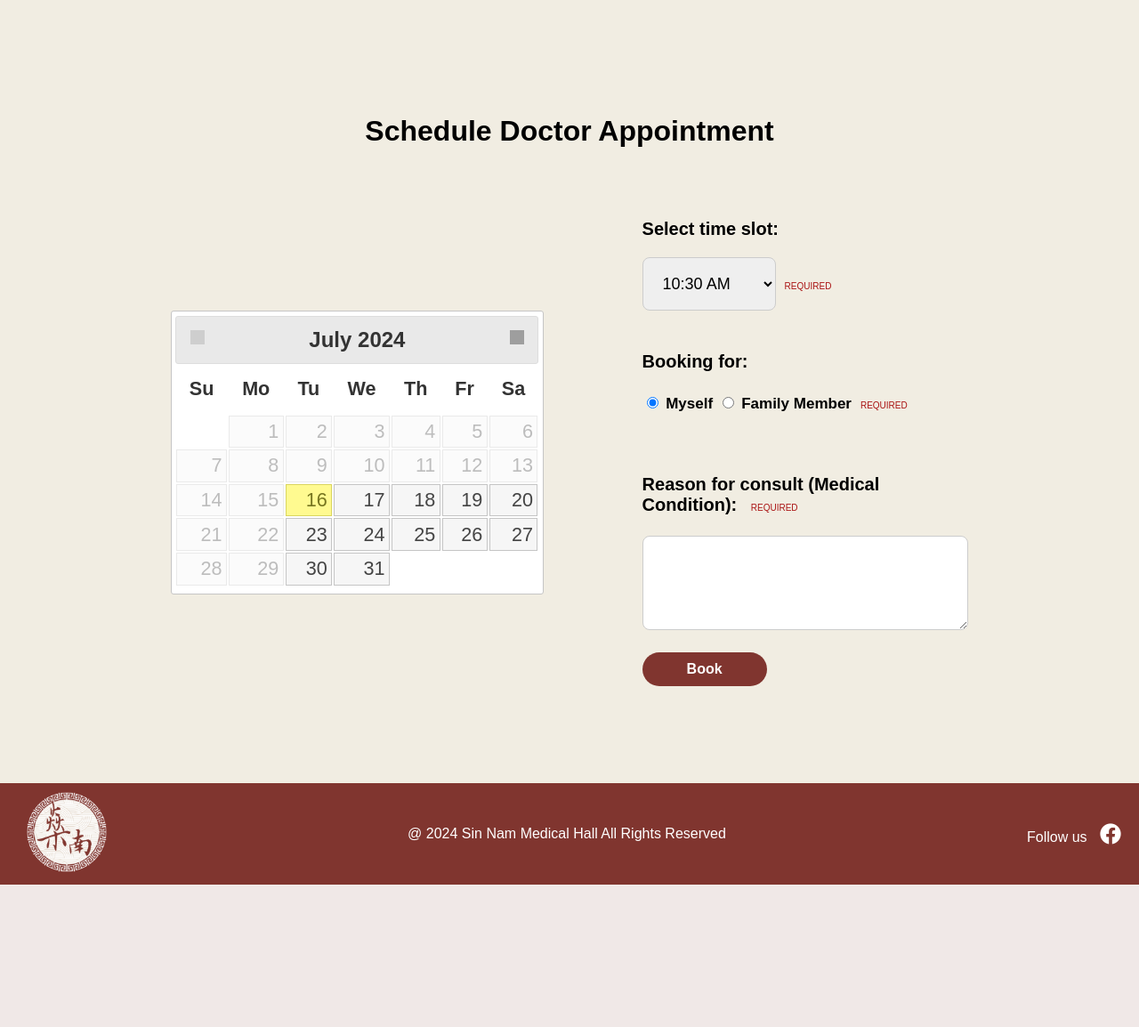
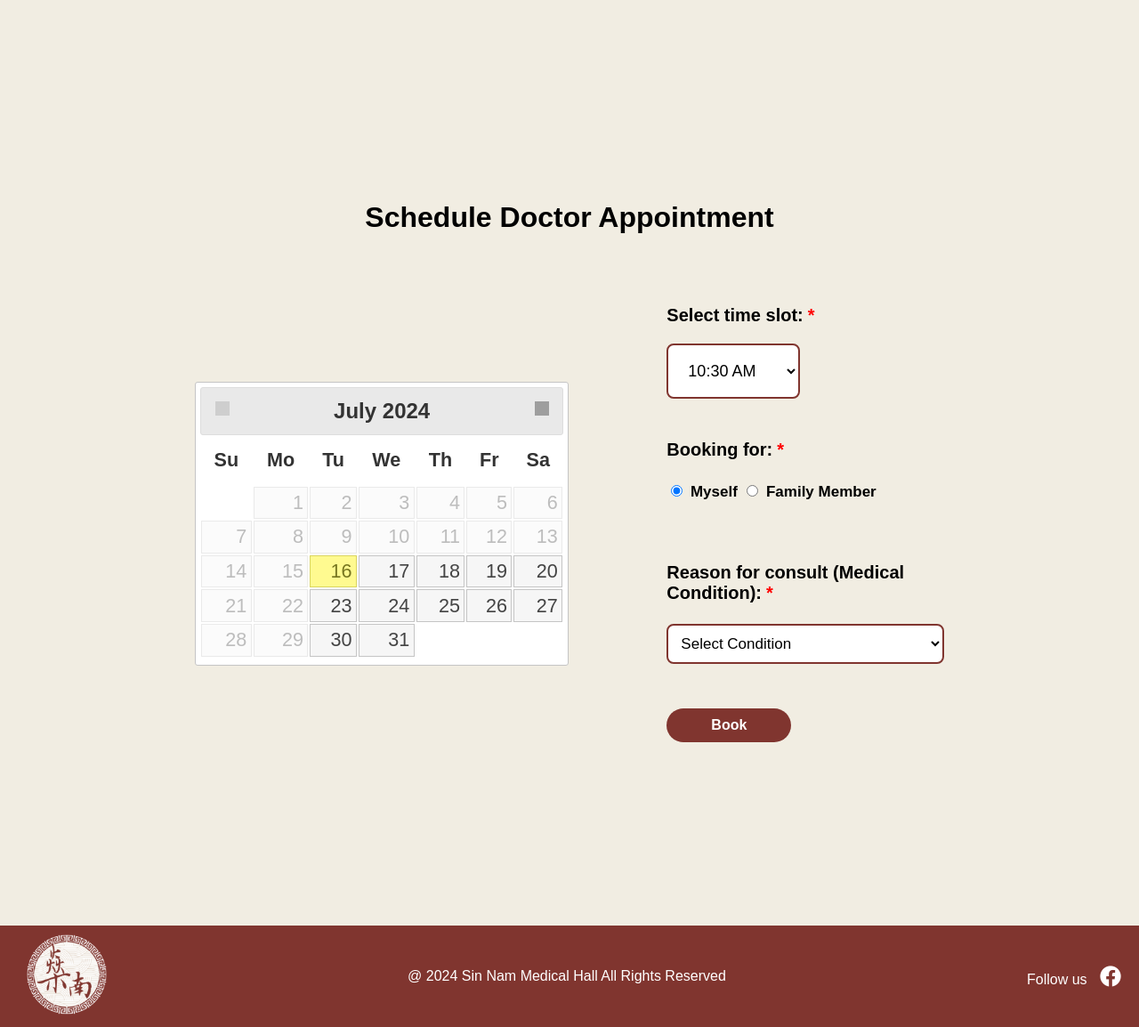
Before and after one commit to weih3ng/SINNAM_FYP, a PHP site: page /SINNAM_FYP/appointment.php in a window 1280 px wide. Shown: the part 114-1268 px from the top of the page at 89% size. Before the commit the page ends 1108 px from the top, so only its background shows below. Run offline with PHP 8.4, Linux system fonts and the light colour scheme; the visitor is signed in with stand-in values (Sample User, id 1); some libraries are stand-ins or nearby versions; grey boxes are pictures that could not be loaded.

Commit message:
Updated appointment.php, editAppointment.php, and userProfile.php:
- use dropdown for medical condition to prevent patient from anyhow filling the field (appointment.php & editAppointment.php)
- fixed user profile password hide and show issues
- change all the field, outline and background colour
- use *  instead of required
- family name should change to family member name
- fixed editAppointment.php timeslot will disappear based the current day

```diff
--- a/appointment.php
+++ b/appointment.php
@@ -84,6 +84,16 @@ mysqli_close($link);
             font-weight: normal; /* Ensure normal font weight */
         }
 
+        h1 {
+            text-align: center;
+            margin: 20px 0 80px 0;
+        }
+
+        .required {
+            color: red;
+            margin-left: 5px; /* Adjust space between label text and asterisk */
+        }
+
         .container {
             display: flex; /* Makes the container a flex container so that items are well-aligned */
             flex-direction: column;
@@ -91,32 +101,7 @@ mysqli_close($link);
             justify-content: center;
             background-color: #F1EDE2;
             padding: 50px 20px;
-            height: calc(110vh - 100px); /* Adjust height to fit within the viewport */
-        }
-
-        #datepicker {
-            margin: 20px 0;
-        }
-
-        #timeslot {
-            padding: 18px;
-            font-size: 18px;
-            border-radius: 8px;
-            border: 1px solid #ccc;
-            width: 150px;
-        }
-
-        /* Add custom styles for the textarea (joc) */
-        #medical-conditions {
-            padding: 0px 50px;
-            font-size: 18px;
-            border-radius: 8px;
-            border: 1px solid #ccc;
-        }
-
-        .calendar {
-            width: 100%;
-            max-width: 500px;
+            height: calc(130vh - 100px); /* Adjust height to fit within the viewport */
         }
 
         .content-wrapper {
@@ -126,12 +111,72 @@ mysqli_close($link);
             gap: 30px;
         }
 
+        .calendar {
+            width: 100%;
+            max-width: 500px;
+        }
+
+        /* Custom styles to make the calendar larger */
+        .ui-datepicker {
+            font-size: 1.5em;
+        }
+
+        #timeslot {
+            padding: 18px;
+            font-size: 18px;
+            border-radius: 8px;
+            border: 1px solid #ccc;
+            width: 150px;
+            background-color: #ffffff;
+            border: 2px solid #80352F;
+        }
+
         .timeslot-container {
             display: flex;
             flex-direction: column;
             align-items: flex-start;
             gap: 20px;
-            font-size: 20px; /* Increase font-size for better readability */
+            font-size: 20px;
+        }
+
+        /* Custom styles for the family info (joc) */
+        .field-container {
+            display: flex;
+            flex-wrap: wrap; /* Allows wrapping into the next line */
+            align-items: center;
+            margin-bottom: 20px;
+            justify-content: space-between; /* Distributes space between and around content items */
+        }
+
+        .field-container label {
+            flex-basis: 100%; /* Takes full width of its parent on its own line */
+            font-size: 17px;
+            font-weight: bold;
+            margin-bottom: 5px; /* Space between label and input */
+        }
+
+        .field-container input[type="text"],
+        .field-container select {
+            flex-grow: 1; /* Allows the input field to fill the available space */
+            padding: 8px;
+            border-radius: 8px;
+            background-color: #ffffff;
+            border: 2px solid #80352F;
+            font-size: 15px;
+            width: 100%; /* Forces the input to take full width of the line */
+            box-sizing: border-box; /* Border and padding included in the width */
+        }
+
+        /* Add custom styles for the textarea (joc) */
+        #medical-conditions {
+            padding: 10px; /* Adjust padding as needed */
+            font-size: 17px;
+            border-radius: 8px;
+            border: 1px solid #ccc;
+            width: 100%;
+            box-sizing: border-box; /* Include padding and border in width calculation */
+            background-color: #ffffff;
+            border: 2px solid #80352F;
         }
 
         .btn-book {
@@ -143,7 +188,7 @@ mysqli_close($link);
             font-weight: bold;
             cursor: pointer;
             border-radius: 30px;
-            margin-top: 20px; /* Adjust margin-top to create space */
+            margin-top: 50px;
             transition: background-color 0.1s ease;
         }
 
@@ -158,54 +203,6 @@ mysqli_close($link);
             cursor: not-allowed;
             box-shadow: 5px 5px 15px grey;
         }
-
-        h1 {
-            text-align: center;
-            margin: 20px 0 80px 0;
-        }
-
-        /* Custom styles to make the calendar larger */
-        .ui-datepicker {
-            font-size: 1.5em;
-        }
-        .ipsFieldRow_required {
-            font-size: 10px;
-            text-transform: uppercase;
-            color: #aa1414;
-            font-weight: 500
-        }
-
-        /* Custom styles for the family info (joc) */
-        .field-container {
-            display: flex;
-            align-items: center;
-            margin-bottom: 20px;
-        }
-
-        .field-container label {
-            margin-right: 10px;
-            font-size: 17px;
-            font-weight: bold;
-        }
-
-        .field-container input[type="text"],
-        .field-container select {
-            flex-grow: 1; /* Allows the input field to fill the space */
-            padding: 8px;
-            border-radius: 8px;
-            border: 1px solid #ccc;
-            width: auto;
-        }
-
-        #medical-conditions {
-            padding: 10px; /* Adjust padding as needed */
-            font-size: 18px;
-            border-radius: 8px;
-            border: 1px solid #ccc;
-            width: 100%;
-            box-sizing: border-box; /* Include padding and border in width calculation */
-        }
-
 
         /* Navigation Bar Styling (joc) */
         .navbar-links a.current {
@@ -275,10 +272,13 @@ mysqli_close($link);
             <h1>Schedule Doctor Appointment</h1>
             <div class="content-wrapper">
 
+                <!-- jQuery UI Datepicker -->
                 <div id="calendar-container" class="calendar"></div>
 
                 <form action="appointment.php" method="post" class="timeslot-container">
-                    <label for="timeslot"><b>Select time slot:<b></label>
+
+                    <!-- Timeslot dropdown -->
+                    <label for="timeslot"><b>Select time slot:<span class="required">*</span><b></label>
                     <input type="hidden" name="date" id="selected-date" required />
                     <select id="timeslot" name="timeslot" required>
                         <option value="10:30 AM">10:30 AM</option>
@@ -305,42 +305,56 @@ mysqli_close($link);
                         <option value="3:45 PM">15:45 PM</option>
                         <option value="4:00 PM">16:00 PM</option>
                         <option value="4:15 PM">16:15 PM</option>
-                    </select><span class="ipsFieldRow_required" style="margin-left: 10px;">Required</span>
+                    </select>
 
                     <br><br><br> <!-- Add booking for myself/family member (joc) -->
-                    <label><b>Booking for:</b></label>
+
+                    <!-- Self/Family member radio button -->
+                    <label id="booking_label"><b>Booking for:<span class="required">*</span></b></label>
                     <br><br>
                     <div>
                         <input type="radio" id="for_self" name="booking_for" value="self" checked required>
                         <label for="for_self" style= "font-size: 17px;">Myself</label>
                         <input type="radio" id="for_family" name="booking_for" value="family" required>
-                        <label for="for_family" style= "font-size: 17px;">Family Member</label><span class="ipsFieldRow_required" style="margin-left: 10px;">Required</span>
+                        <label for="for_family" style= "font-size: 17px;">Family Member</label>
                     </div>
                     <br>
+
+                    <!-- Textfields family member name & dropdown list relationship type-->
                     <div id="family_info" style="display: none;">
                         <div class="field-container">
-                            <label for="family_name"><b>Family Name:</b></label>
-                            <input type="text" id="family_name" name="family_name" placeholder="Enter family member name"><span class="ipsFieldRow_required" style="margin-left: 10px;">Required</span>
+                            <label for="family_name"><b>Family Member's Name:<span class="required">*</span></b></label>
+                            <input type="text" id="family_name" name="family_name" placeholder="Enter family member's name">
                         </div>
 
                         <div class="field-container">
-                            <label for="relationship"><b>Relationship:</b></label>
+                            <label for="relationship"><b>Relationship:<span class="required">*</span></b></label>
                             <select id="relationship" name="relationship_type">
-                                <option value="spouse">Spouse</option>
-                                <option value="child">Child</option>
-                                <option value="parent">Parent</option>
-                                <option value="other">Other</option>
+                                <option value="Spouse">Spouse</option>
+                                <option value="Child">Child</option>
+                                <option value="Parent">Parent</option>
+                                <option value="Other">Other</option>
                             </select>
-                            <span class="ipsFieldRow_required" style="margin-left: 10px;">Required</span>
                         </div>
                     </div>
 
+                    <br><br>
 
-                    <br><br> <!-- Add medical condition (joc) -->
-                    <label for="medical-conditions"><b>Reason for consult (Medical Condition): <b></label><span class="ipsFieldRow_required" style="margin-left: 10px;">Required</span>
+                    <!-- Dropdown list medical condition (joc) -->
+                    <label for="medical-conditions" id="medical_conditions_label"><b>Reason for consult (Medical Condition):<span class="required">*</span><b></label>
                     <br><br>
-                    <textarea id="medical-conditions" name="medical_conditions" rows="4" style="width:100%;" required></textarea>
+                    <select id="medical-conditions" name="medical_conditions" required>
+                        <option value="">Select Condition</option>
+                        <option value="Cold Flu">Cold/Flu</option>
+                        <option value="Digestive Issues">Digestive Issues</option>
+                        <option value="Pain Management">Pain Management</option>
+                        <option value="Stress Anxiety">Stress/Anxiety</option>
+                        <option value="Sleep Disorders">Sleep Disorders</option>
+                        <option value="Allergies">Allergies</option>
+                        <option value="Others">Others</option>
+                    </select>
 
+                    <!-- Book button -->
                     <button class="btn-book">Book</button>
                 </form>
             </div>
```
Also changed, not shown: editAppointment.php (+53 -62 lines), userProfile.php (+36 -7 lines).
